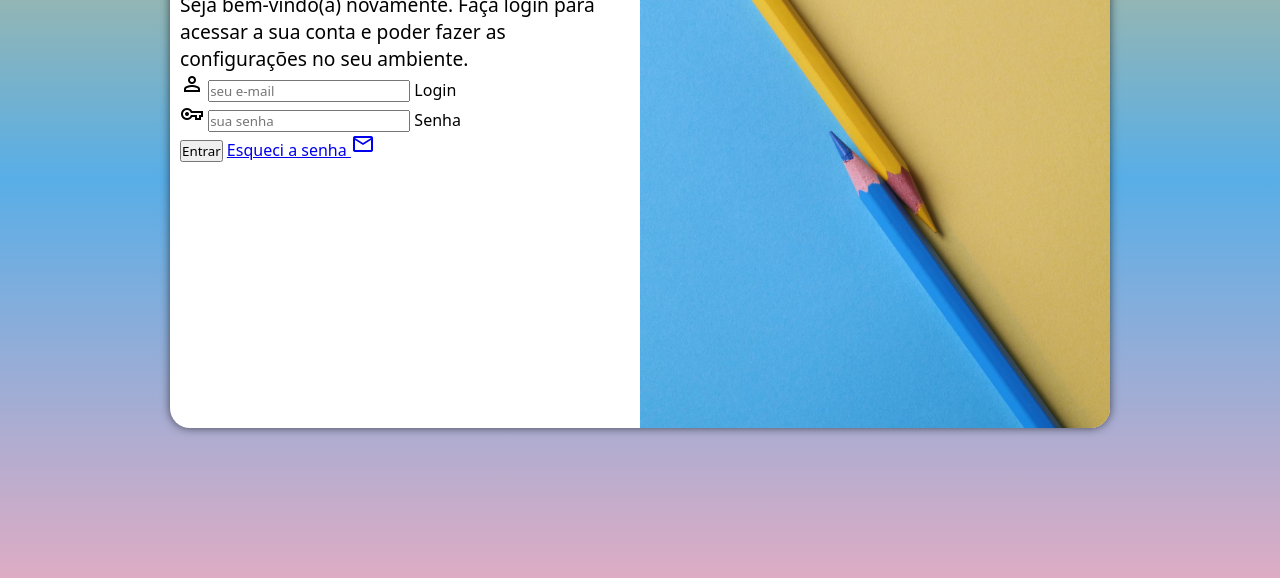
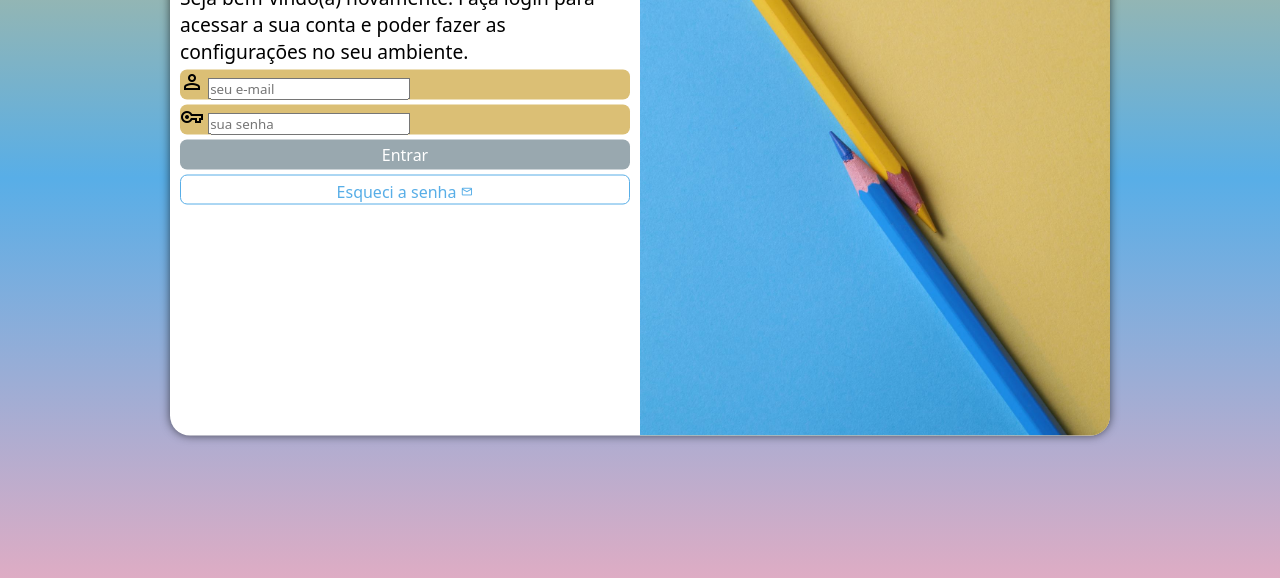
Before and after one commit to remotelucc/projeto-login, a plain HTML site: page index.html in a window 1280 px wide. Shown: the part 222-800 px from the top of the page. Drawn offline with nearby package versions, Linux system fonts and the light colour scheme.

Commit message:
tá quase acabando!!

```diff
--- a/estilos/style.css
+++ b/estilos/style.css
@@ -29,7 +29,7 @@ main {
 section#login {
     background-color: white;
     width: 250px;
-    height: 500px;
+    height: 515px;
     border-radius: 20px;
 
     overflow: hidden;
@@ -66,3 +66,56 @@ h1 {
 div#formulario > p {
     font-size: 0.8em;
 }
+
+form > div.campo {
+    background-color: #dbbf75;
+    width: 100%;
+    display: block;
+    height: 30px;
+    border-radius: 7px;
+    margin: 5px 0px;
+}
+
+div.campo > label {
+    display: none;
+}
+
+form > input[type=submit] {
+    display: block;
+    font-size: 1em;
+    width: 100%;
+    height: 30px;
+    background-color: #99a8af;
+    color: white;
+    border: none;
+    border-radius: 7px;
+    cursor: pointer;
+}
+
+form > input[type=submit]:hover {
+    background-color: #58aee7;
+}
+
+form > a.botao {
+    display: block;
+    text-align: center;
+    font-size: 1em;
+    width: 100%;
+    height: 30px;
+    padding-top: 5px;
+    margin-top: 5px;
+    background-color: white;
+    color: #58aee7;
+    border: 1px solid #58aee7;
+    border-radius: 7px;
+    text-decoration: none;
+}
+
+form > a.botao:hover {
+    background-color: #99a8af;
+    color: white;
+}
+
+form > a.botao > span {
+    font-size: 0.8em;
+}
--- a/index.html
+++ b/index.html
@@ -32,7 +32,7 @@
                         <label for="isenha">Senha</label>
                     </div>
                     <input type="submit" value="Entrar">
-                    <a href="esqueci.html">Esqueci a senha <span class="material-symbols-outlined">
+                    <a href="esqueci.html" class="botao">Esqueci a senha <span class="material-symbols-outlined">
                         mail
                         </span></a>
                 </form>
```
